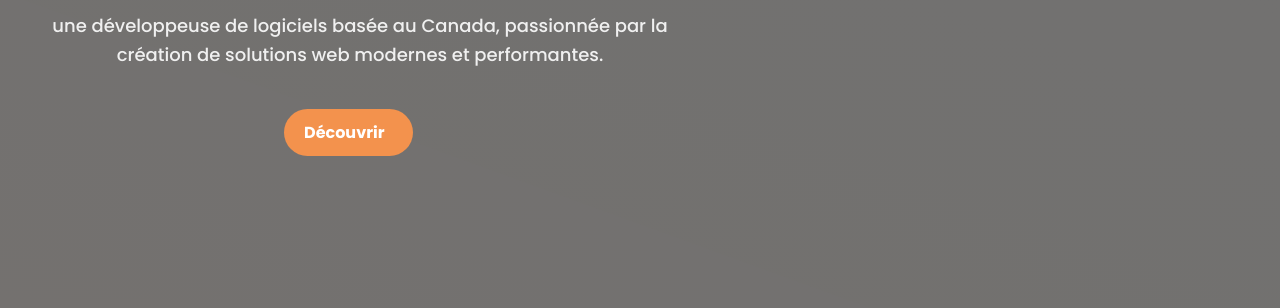
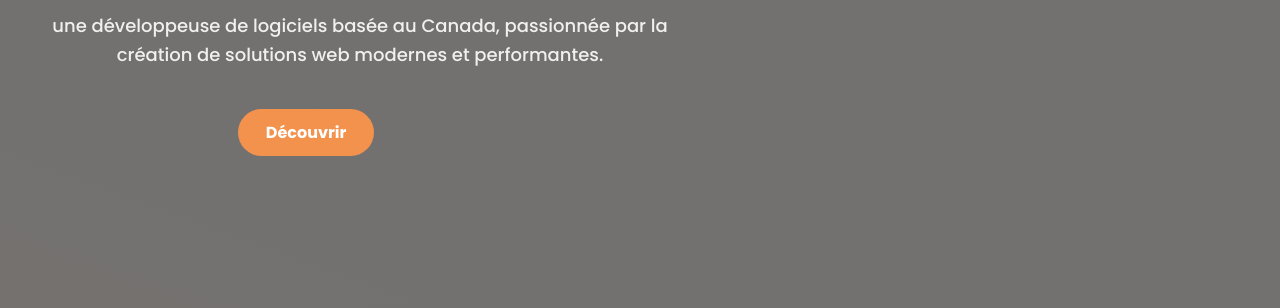
Before and after one commit to MarinaKamel-coder/portfolio, a plain HTML site: page index.html in a window 1280 px wide. Shown: the part 492-800 px from the top of the page. Drawn offline with Linux system fonts and the light colour scheme.

Commit message:
Modifier le position de button Decouvrir

```diff
--- a/css/style.css
+++ b/css/style.css
@@ -595,12 +595,16 @@ footer {
 
 .about-text h1,
 .about-text h2,
-.about-text p,
-.btn {
-    padding-left: 20px; /* supprimer les gros padding pour mobile */
+.about-text p
+ {
+    padding-left: 20px;
     text-align: center;
   }
+.btn {
 
+    margin-left: 33%;
+    text-align: center;
+  }
 .bio-section,
 .competences-grid {
 
```
